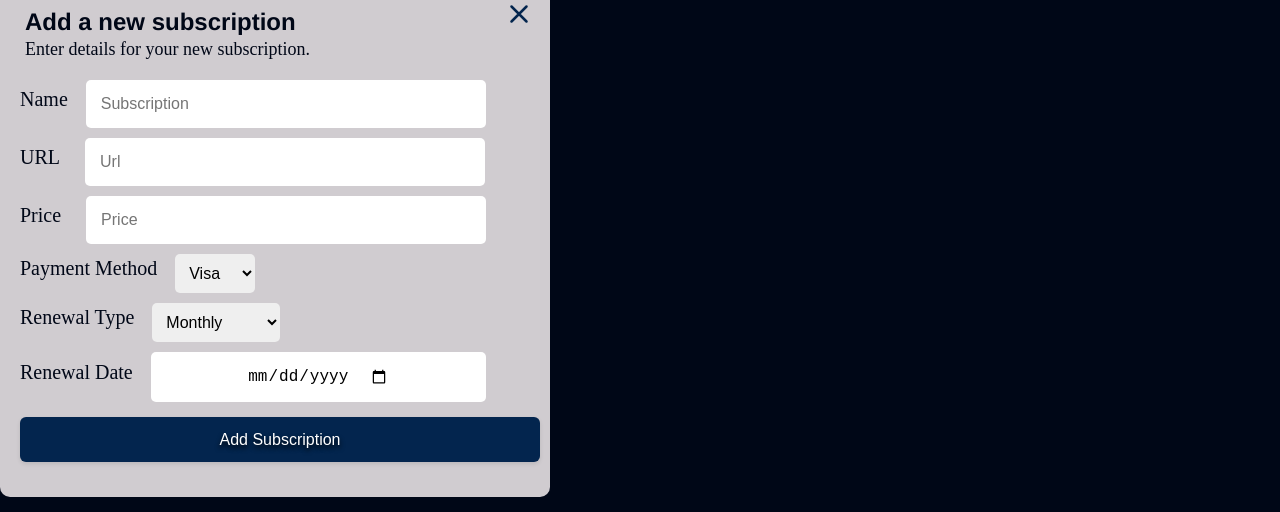
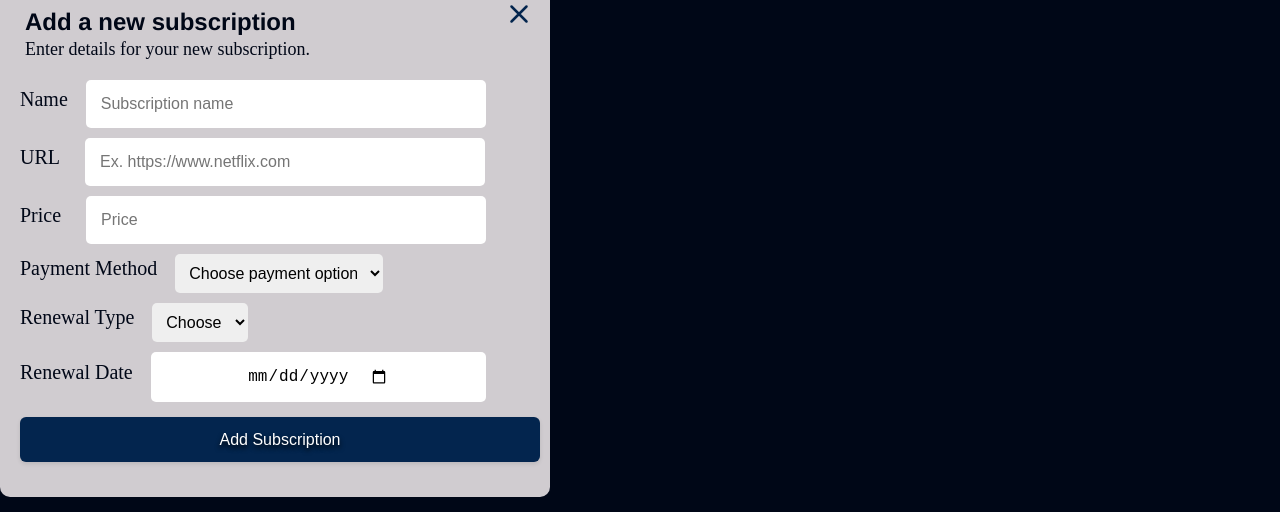
Before and after one commit to Asandhu65/SubTracker, a React (Vite) app: page / in a window 1280 px wide. Both pictures are taken after a click on the button "Add Subscription". Shown: the part 127-639 px from the top of the page. Built offline with nearby package versions, Linux system fonts and the light colour scheme.

Commit message:
Form validation correctly works and saves the submitted data locally to users browser

```diff
--- a/src/AddSub.jsx
+++ b/src/AddSub.jsx
@@ -1,4 +1,5 @@
 import logo from "./assets/add-plus-svgrepo-com.svg";
+import PropTypes from "prop-types";
 
 function AddSubButton({ showForm, setShowForm }) {
   const handleClick = () => {
@@ -15,6 +16,11 @@ function AddSubButton({ showForm, setShowForm }) {
   );
 }
 
+AddSubButton.propTypes = {
+  showForm: PropTypes.bool.isRequired,
+  setShowForm: PropTypes.func.isRequired,
+};
+
 export default AddSubButton;
 
 // TODO: once form has been submitted hide the form component.
--- a/src/AddSubForm.jsx
+++ b/src/AddSubForm.jsx
@@ -1,11 +1,52 @@
 import { useState } from "react";
 import close from "./assets/close-svgrepo-com.svg";
-import AddSubButton from "./AddSub.jsx";
+import PropTypes from "prop-types";
 
-function AddSubForm({ showForm, setShowForm }) {
+function AddSubForm({ setShowForm }) {
+  const [values, setValues] = useState({
+    name: "",
+    url: "",
+    price: "",
+    payment: "",
+    renewal: "",
+    date: "",
+  });
+
+  const [errors, setErrors] = useState({});
+
+  const handleChange = e => {
+    const { name, value } = e.target;
+    setValues({ ...values, [name]: value });
+  };
+
+  const handleFocus = e => {
+    const { name } = e.target;
+    setErrors({ ...errors, [name]: "" });
+  };
+
+  const validate = () => {
+    let tempErrors = {};
+    if (!values.name) tempErrors.name = "Name is required";
+    if (!values.url) tempErrors.url = "URL is required";
+    if (!values.price) tempErrors.price = "Price is required";
+
+    setErrors(tempErrors);
+    return Object.keys(tempErrors).length === 0;
+  };
+
+  const handleSubmit = e => {
+    e.preventDefault();
+    if (validate()) {
+      localStorage.setItem("formData", JSON.stringify(values));
+      console.log("Form submitted", values);
+      console.log(values.url);
+    }
+  };
+
   const handleClick = () => {
     setShowForm(false);
   };
+
   return (
     <div className="form">
       <button onClick={handleClick} className="close-x">
@@ -15,45 +56,100 @@ function AddSubForm({ showForm, setShowForm }) {
         <h2>Add a new subscription</h2>
         <p>Enter details for your new subscription.</p>
       </div>
-      <form action="">
+      <form onSubmit={handleSubmit}>
         <div className="sub-name">
-          <label htmlFor="subscription">Name</label>
-          <input name="subscription" type="text" placeholder="Subscription" />
+          <label>Name</label>
+          <input
+            type="text"
+            name="name"
+            value={errors.name ? "Please enter a name." : values.name}
+            onChange={handleChange}
+            onFocus={handleFocus}
+            placeholder="Subscription name"
+            style={{ color: errors.name ? "red" : "initial" }}
+          />
         </div>
         <div className="url-name">
-          <label htmlFor="url">URL</label>
-          <input name="url" type="text" placeholder="Url" />
+          <label>URL</label>
+          <input
+            name="url"
+            type="url"
+            pattern="https://.*"
+            size="30"
+            placeholder="Ex. https://www.netflix.com"
+            value={errors.url ? "Please enter the URL." : values.url}
+            onChange={handleChange}
+            onFocus={handleFocus}
+            style={{ color: errors.url ? "red" : "initial" }}
+          />
         </div>
         <div className="price-name">
-          <label htmlFor="price">Price</label>
-          <input name="price" type="text" placeholder="Price" />
+          <label>Price</label>
+          <input
+            name="price"
+            type="text"
+            placeholder="Price"
+            value={errors.price ? "Please enter a price." : values.price}
+            onChange={handleChange}
+            onFocus={handleFocus}
+            style={{ color: errors.price ? "red" : "initial" }}
+          />
         </div>
         <div className="payment-name">
-          <label htmlFor="payment">Payment Method</label>
-          <select name="payment" id="payment">
-            <option value="visa">Visa</option>
-            <option value="mastercard">Mastercard</option>
-            <option value="paypal">Paypal</option>
-            <option value="amex">Amex</option>
+          <label>Payment Method</label>
+          <select
+            name="payment"
+            required
+            value={values.payment}
+            onChange={handleChange}
+          >
+            <option value="" disabled hidden>
+              Choose payment option...
+            </option>
+            <option value="Visa">Visa</option>
+            <option value="MasterCard">MasterCard</option>
+            <option value="Paypal">Paypal</option>
+            <option value="Apple Pay">Apple Pay</option>
+            <option value="Amex">Amex</option>
           </select>
         </div>
         <div className="renewal-name">
-          <label htmlFor="renewal-type">Renewal Type</label>
-          <select name="renewal-type" id="renewal-type">
+          <label>Renewal Type</label>
+          <select
+            name="renewal"
+            required
+            value={values.renewal}
+            onChange={handleChange}
+          >
+            <option value="" disabled hidden>
+              Choose renewal option...
+            </option>
             <option value="monthly">Monthly</option>
-            <option value="yearly">Yearly</option>
+            <option value="yearly">Annual</option>
           </select>
         </div>
         <div className="renewal-date">
-          <label htmlFor="renewal-type">Renewal Date</label>
-          <input type="date" />
+          <label>Renewal Date</label>
+          <input
+            name="date"
+            type="date"
+            required
+            value={values.date}
+            onChange={handleChange}
+          />
         </div>
-        <input className="submit-btn" type="submit" value="Add Subscription" />
+        <button className="submit-btn" type="submit">
+          Add Subscription
+        </button>
       </form>
     </div>
   );
 }
 
+AddSubForm.propTypes = {
+  setShowForm: PropTypes.func.isRequired,
+};
+
 export default AddSubForm;
 
-// TODO: Add form validation for all inputs. Clicking submit will save data locally to users browser and display in a card with all the information that was submitted. Need to add x button to close window.
+// TODO:  Display in a card with all the information that was submitted.
--- a/src/Subscription.jsx
+++ b/src/Subscription.jsx
@@ -30,4 +30,4 @@ function Subscription() {
 
 export default Subscription;
 
-//TODO: This card displays all the information that the user submitted from the form. Edit button(pencil) will allow the user to edit any data. Delete button(trash) will delete the card. only show when mouse is hovered over card.
+//TODO: This card displays all the information that the user submitted from the form. Edit button(pencil) will allow the user to edit any data. Delete button(trash) will delete the card. only show buttons when mouse is hovered over card.
--- a/src/index.css
+++ b/src/index.css
@@ -233,7 +233,7 @@ img.trash-svg:hover{
   align-items: center;
 }
 
-input.submit-btn{
+button.submit-btn{
   background-color: var(--Oxford-blue);
   border-radius: 6px;
   box-shadow: rgba(0, 0, 0, 0.1) 0 2px 4px;
@@ -309,7 +309,7 @@ input.submit-btn{
   padding: 10px;
   display: flex;
   align-items: center;
-  width: 5rem;
+  width: 13rem;
   margin-top: 10px;
   margin-left: 18px;
   cursor: pointer;
@@ -329,7 +329,7 @@ input.submit-btn{
   padding: 10px;
   display: flex;
   align-items: center;
-  width: 8rem;
+  width: 6rem;
   margin-top: 10px;
   margin-left: 18px;
   cursor: pointer;
```
